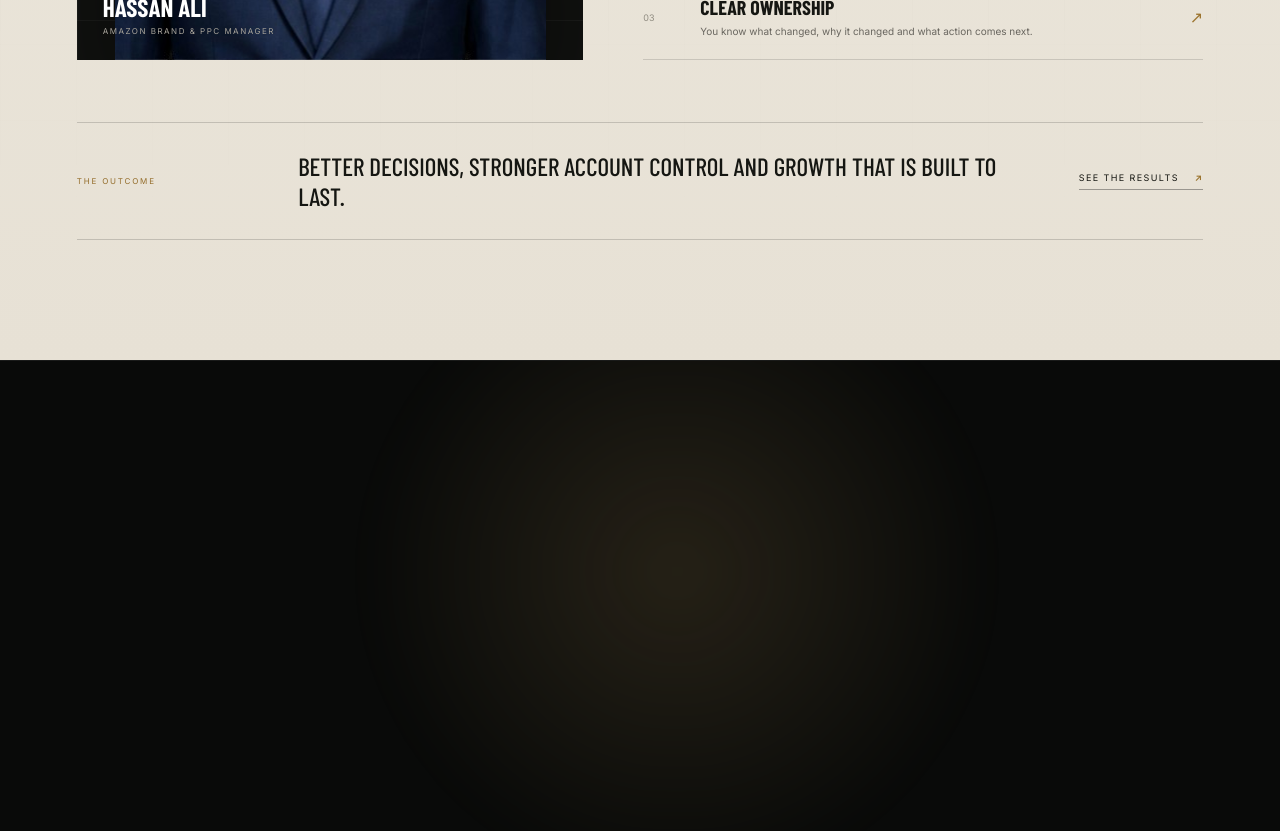
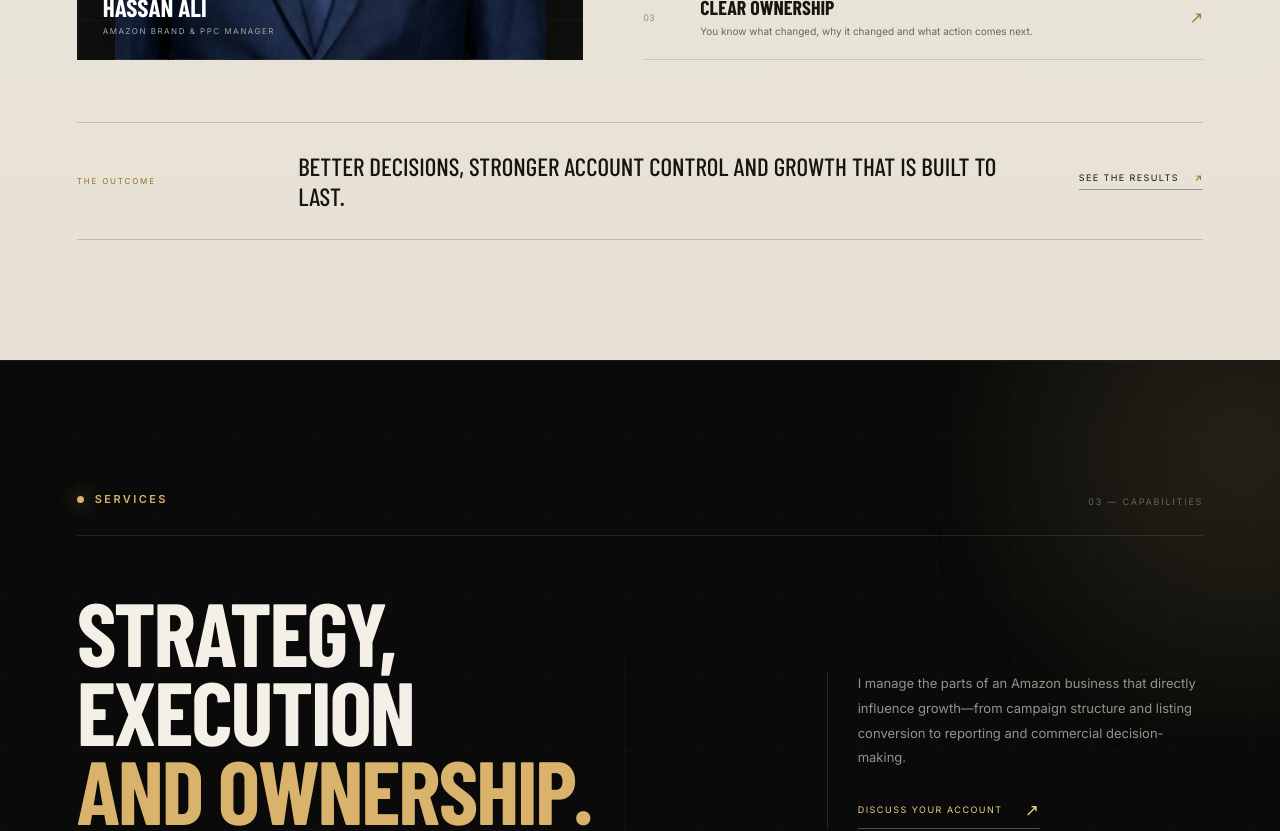
Before and after one commit to chhassanmirza/hassan-portfolio, a Next.js app: page / in a window 1280 px wide. Shown: the part 3860-4691 px from the top of the page. Built offline with nearby package versions, Linux system fonts and the light colour scheme; a web font is replaced by a local one.

Commit message:
Fix Services section blank spacing

```diff
--- a/app/globals.css
+++ b/app/globals.css
@@ -572,3 +572,19 @@
     gap:12px;
   }
 }
+
+
+/* Fix Services decorative layers taking up layout space */
+.services-sales-grid,
+.services-sales-glow{
+  position:absolute !important;
+  z-index:0 !important;
+}
+
+.services-sales-topline,
+.services-sales-intro,
+.services-sales-layout,
+.services-sales-footer{
+  position:relative;
+  z-index:2;
+}
```
